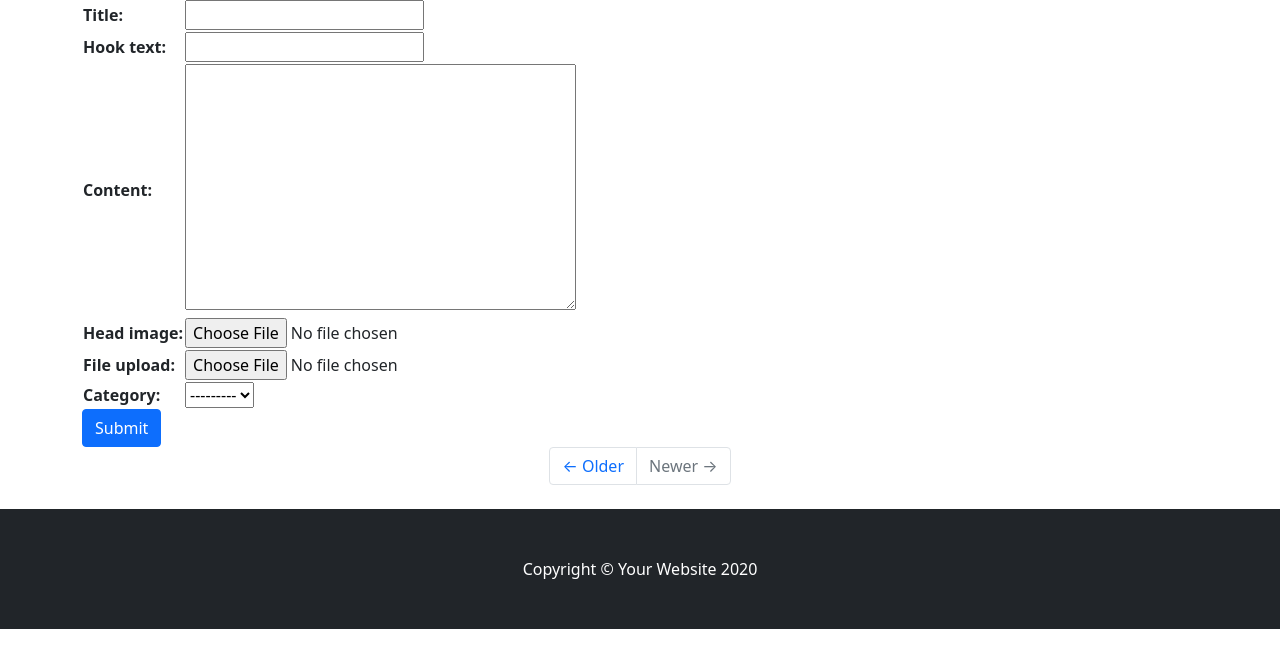
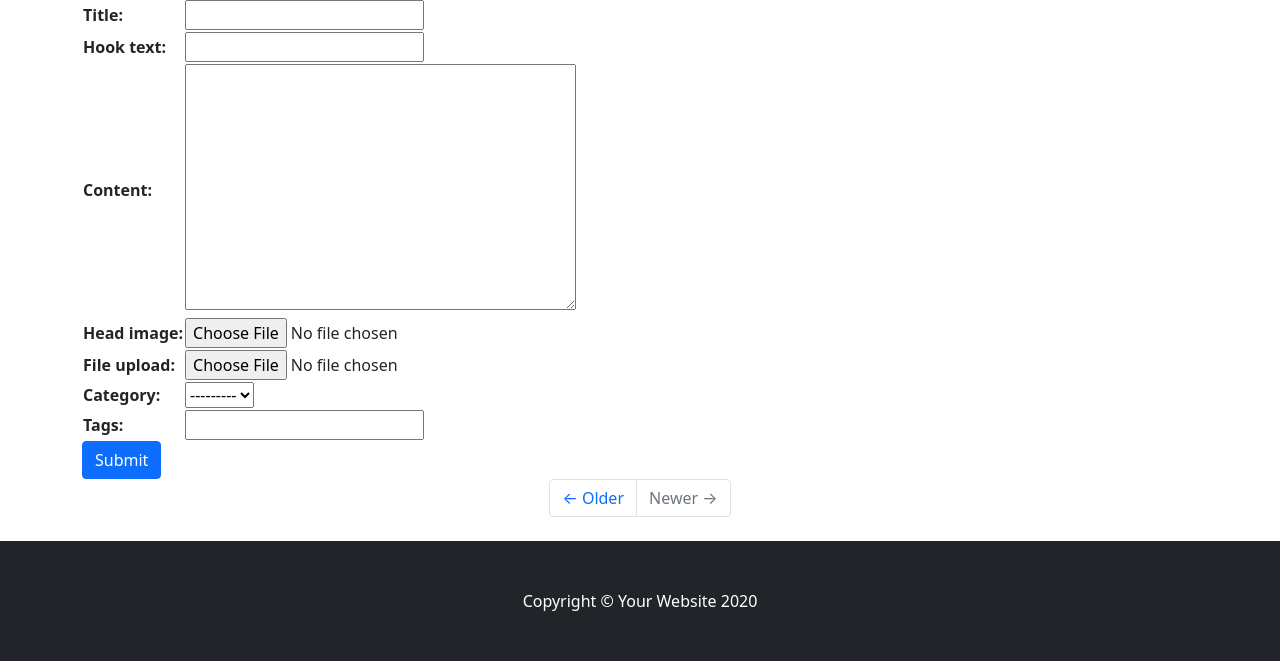
Before and after one commit to JaeGeunBang/django_web_project, a Django app: page /blog/create_post/ in a window 1280 px wide. Shown: the part 154-815 px from the top of the page. Before the commit the page ends 783 px from the top, so only its background shows below. Run offline with Django 3.2, Linux system fonts and the light colour scheme; the visitor is signed in with stand-in values (Sample User, id 1); data that the repository does not hold is empty; some libraries are stand-ins or nearby versions.

Commit message:
포스트를 작성할때 텍스트로 태그를 생성하기

```diff
--- a/backend/blog/templates/blog/post_form.html
+++ b/backend/blog/templates/blog/post_form.html
@@ -7,7 +7,11 @@
     <hr/>
     <form method="post" enctype="multipart/form-data"> {% csrf_token %}
         <table>
-            {{ form }}
+            {{ form }} <!-- Ctrl + U 를 통해 {{ form }} 이 어떻게 구현되어있는지 볼수 있다.-->
+            <tr>
+                <th><label for="id_tags_str">Tags:</label></th>
+                <td><input type="text" name="tags_str" id="id_tags_str"></td>
+            </tr>
         </table>
         <button type="submit" class="btn btn-primary float-right">Submit</button>
     </form>
--- a/backend/blog/views.py
+++ b/backend/blog/views.py
@@ -3,6 +3,7 @@ from django.views.generic import ListView, DetailView, CreateView, UpdateView
 from django.contrib.auth.mixins import LoginRequiredMixin, UserPassesTestMixin
 from .models import Post, Category, Tag
 from django.core.exceptions import PermissionDenied
+from django.utils.text import slugify
 # Create your views here.
 
 ### CBV 방식 (Class 방식)
@@ -38,9 +39,27 @@ class PostCreate(LoginRequiredMixin, UserPassesTestMixin, CreateView):
         current_user = self.request.user
         if current_user.is_authenticated and (current_user.is_staff or current_user.is_superuser):
             form.instance.author = current_user
-            return super(PostCreate, self).form_valid(form)
+            response = super(PostCreate, self).form_valid(form)
+
+            tags_str = self.request.POST.get('tags_str')
+            if tags_str:
+                tags_str = tags_str.strip()
+
+                tags_str = tags_str.replace(',', ';')
+                tags_list = tags_str.split(';')
+
+                for t in tags_list:
+                    t = t.strip()
+                    tag, is_tag_created = Tag.objects.get_or_create(name=t)
+                    if is_tag_created:
+                        tag.slug = slugify(t, allow_unicode=True)
+                        tag.save()
+                    self.object.tags.add(tag)
+
+            return response
         else:
             return redirect('/blog/')
+
 
 class PostUpdate(LoginRequiredMixin, UpdateView):
     model = Post
```
Also changed, not shown: backend/blog/tests.py (+9 -0 lines).
